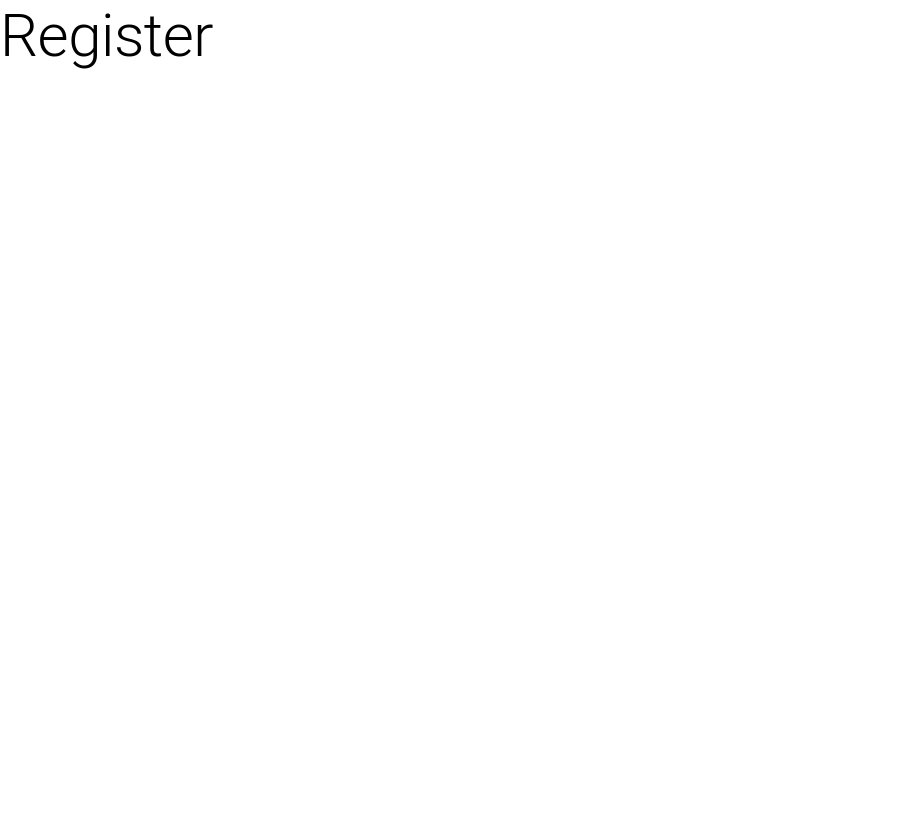
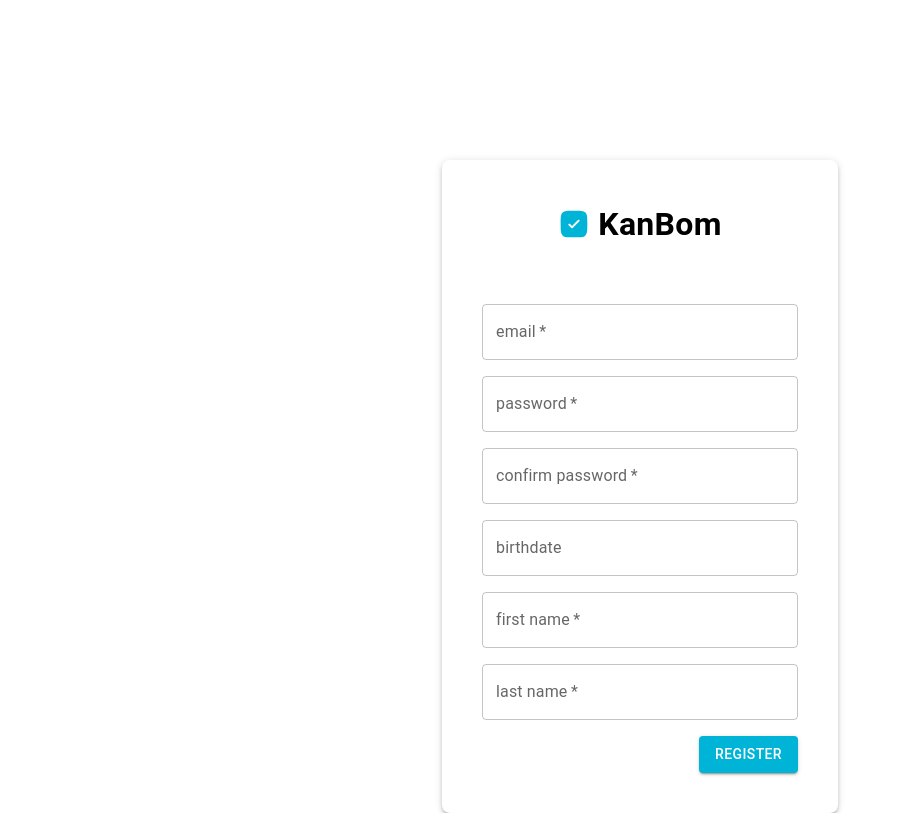
Before and after one commit to MuryloSaladino/KanBoschFront, a React (Vite) app: page /register in a window 1280 px wide. Shown: the whole page, without its empty margins (0-898 px from the left). Built offline with nearby package versions, Linux system fonts and the light colour scheme.

Commit message:
register

```diff
--- a/package.json
+++ b/package.json
@@ -13,7 +13,9 @@
     "@emotion/react": "^11.13.3",
     "@emotion/styled": "^11.13.0",
     "@mui/material": "^6.1.0",
+    "@mui/x-date-pickers": "^7.18.0",
     "axios": "^1.7.7",
+    "dayjs": "^1.11.13",
     "jwt-decode": "^4.0.0",
     "react": "^18.3.1",
     "react-dom": "^18.3.1",
--- a/src/pages/public/Register/index.tsx
+++ b/src/pages/public/Register/index.tsx
@@ -1,11 +1,107 @@
-import { ThemeProvider, Typography } from "@mui/material";
+import { Box, Button, Container, Stack, TextField, ThemeProvider } from "@mui/material";
 import appTheme from "../../../styles/theme";
+import LogoTitle from "../../../components/LogoTitle";
+import { SubmitHandler, useForm } from "react-hook-form";
+import { registerService } from "../../../service/users";
+import { TUserCreation } from "../../../types/user.types.";
+import { DatePicker } from "@mui/x-date-pickers";
+import { useState } from "react";
+import dayjs, { Dayjs } from "dayjs";
+import { toast } from "react-toastify";
+import { useNavigate } from "react-router-dom";
 
 export default function Register() {
 
+    const { handleSubmit, register } = useForm<TUserCreation>()
+    const [birthdate, setBirthdate] = useState<Dayjs | null>(null)
+    const navigate = useNavigate()
+
+    const submit:SubmitHandler<TUserCreation> = async (data) => {
+        if(!birthdate) {
+            toast.error("Please provide a birthdate")
+            return;
+        }
+        const response = await registerService({
+            ...data,
+            birthdate: dayjs(birthdate).format("YYYY-MM-DD"),
+            profilePicture: null
+        })
+
+        if(response?.status == 201) {
+            navigate("/login")
+            toast.success("user created!")
+        }
+    }
+
     return (
         <ThemeProvider theme={appTheme}>
-            <Typography variant="h2">Register</Typography>
+            <Container maxWidth="xs">
+                <Box
+                    flexDirection="column"
+                    borderRadius={2}
+                    display="flex"
+                    boxShadow={3}
+                    mt="20vh"
+                    gap={7}
+                    p={5}
+                >
+                    <LogoTitle/>
+
+                    <Stack
+                        onSubmit={handleSubmit(submit)}
+                        component="form"
+                        gap={2}
+                    >
+                        <TextField
+                            {...register("email")}
+                            label="email"
+                            autoComplete="off"
+                            required
+                        />
+
+                        <TextField
+                            {...register("password")}
+                            label="password"
+                            autoComplete="off"
+                            type="password"
+                            required
+                        />
+
+                        <TextField
+                            label="confirm password"
+                            autoComplete="off"
+                            type="password"
+                            required
+                        />
+
+                        <DatePicker
+                            label="birthdate"
+                            value={birthdate}
+                            onChange={(date) => setBirthdate(date)}
+                        />
+
+                        <TextField
+                            {...register("firstName")}
+                            label="first name"
+                            autoComplete="off"
+                            required
+                        />
+
+                        <TextField
+                            {...register("lastName")}
+                            label="last name"
+                            autoComplete="off"
+                            required
+                        />
+
+                        <Button
+                            type="submit"
+                            variant="contained"
+                            sx={{ alignSelf: "end", color: "white" }}
+                        >Register</Button>
+                    </Stack>
+                </Box>
+            </Container>
         </ThemeProvider>
     )
 }
--- a/src/service/users.ts
+++ b/src/service/users.ts
@@ -1,7 +1,7 @@
 import { AxiosError } from "axios"
 import { toast } from "react-toastify"
 import API from "./API"
-import { TUser } from "../types/user.types.";
+import { TUser, TUserCreation } from "../types/user.types.";
 
 export const getUser = async (token:string): Promise<TUser | null> => {
     try {
@@ -16,3 +16,13 @@ export const getUser = async (token:string): Promise<TUser | null> => {
     }
     return null;
 }
+
+export const registerService = async (payload:TUserCreation) => {
+    try {
+        return await API.post("/users", payload)
+    } catch (err) {
+        if(err instanceof AxiosError) {
+            toast.error(err.response?.data.message);
+        }
+    }
+}
```
Also changed, not shown: src/main.tsx (+6 -1 lines), src/types/user.types..ts (+9 -0 lines), 1 other file (tests, documents, lock files or other folders).
